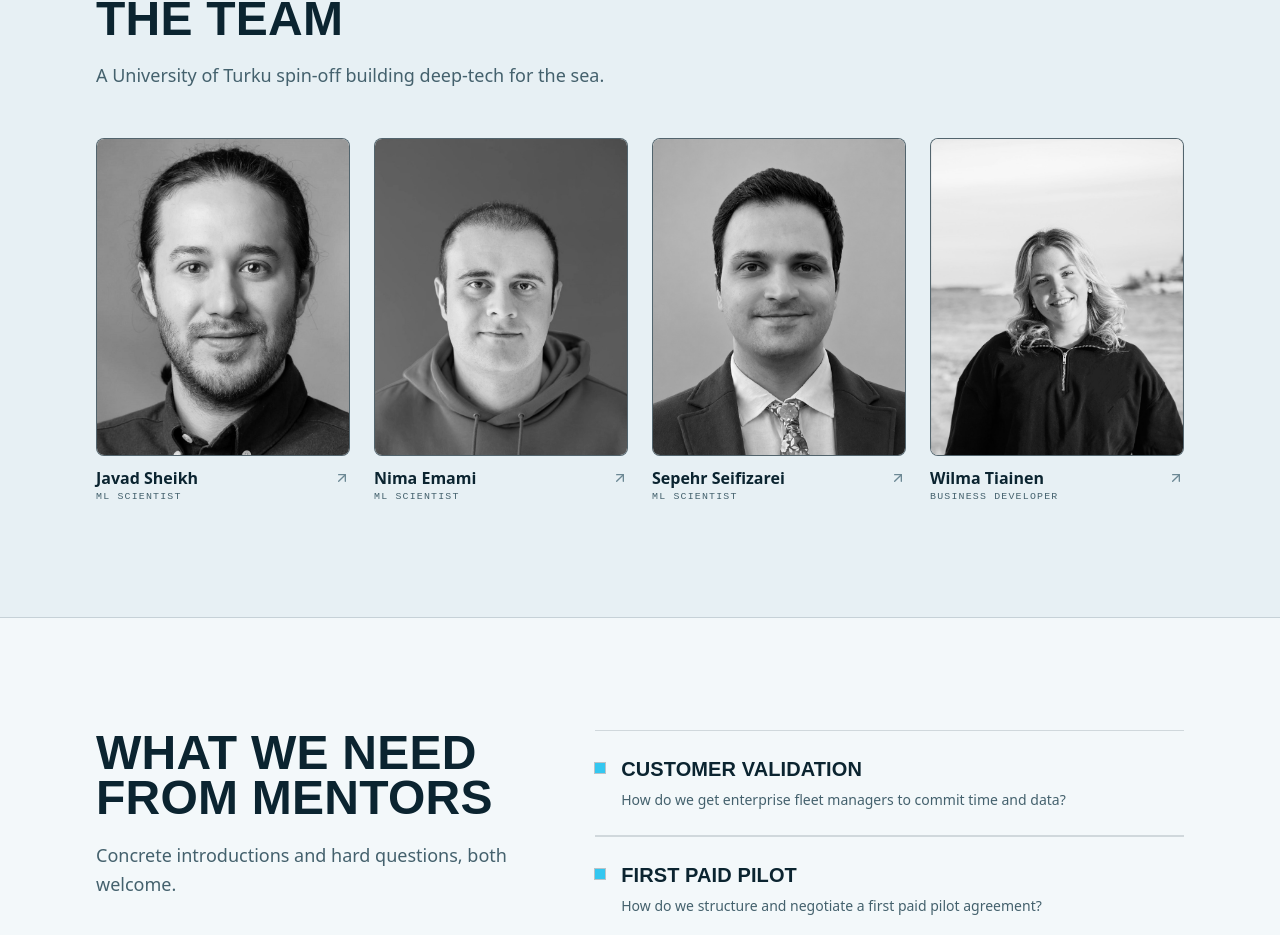
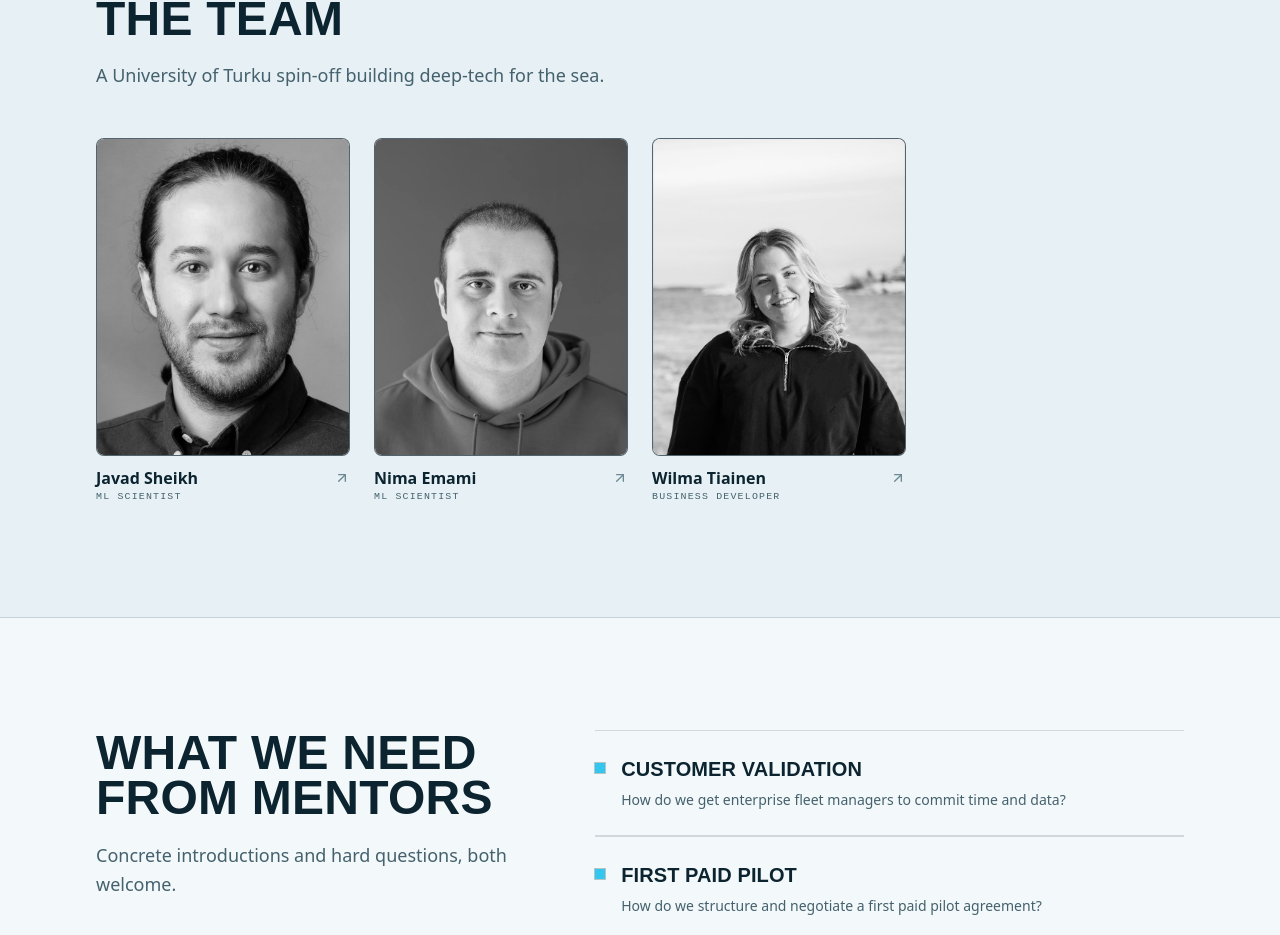
Before and after one commit to nimaema/GlaciaNav_web, a React (Vite) app: page / in a window 1280 px wide. Shown: the part 6696-7631 px from the top of the page. Built offline with nearby package versions, Linux system fonts and the light colour scheme.

Commit message:
removed sepehr

```diff
--- a/src/content.ts
+++ b/src/content.ts
@@ -197,7 +197,6 @@ export const team = {
   members: [
     { name: "Javad Sheikh", role: "ML Scientist", email: "javad.sheikh@glacianav.com", photo: "/team/javad.jpg", focus: "50% 32%" },
     { name: "Nima Emami", role: "ML Scientist", email: "nima.emami@glacianav.com", photo: "/team/nima.jpg", focus: "50% 28%" },
-    { name: "Sepehr Seifizarei", role: "ML Scientist", email: "sepehr.seifizarei@glacianav.com", photo: "/team/sepehr.jpg", focus: "50% 30%" },
     { name: "Wilma Tiainen", role: "Business Developer", email: "wilma.tiainen@glacianav.com", photo: "/team/wilma.jpg", focus: "50% 30%" },
   ],
 };
```
Also changed, not shown: public/team/sepehr.jpg (deleted).
